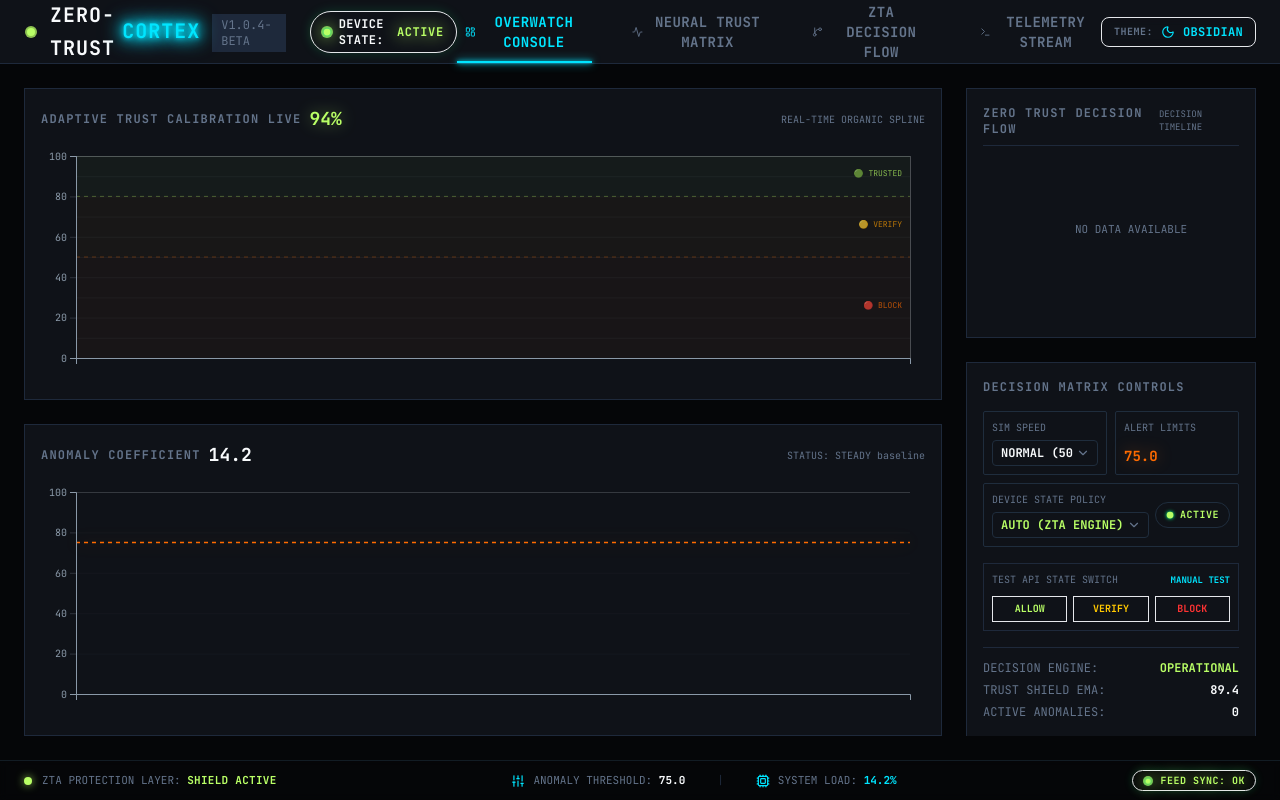
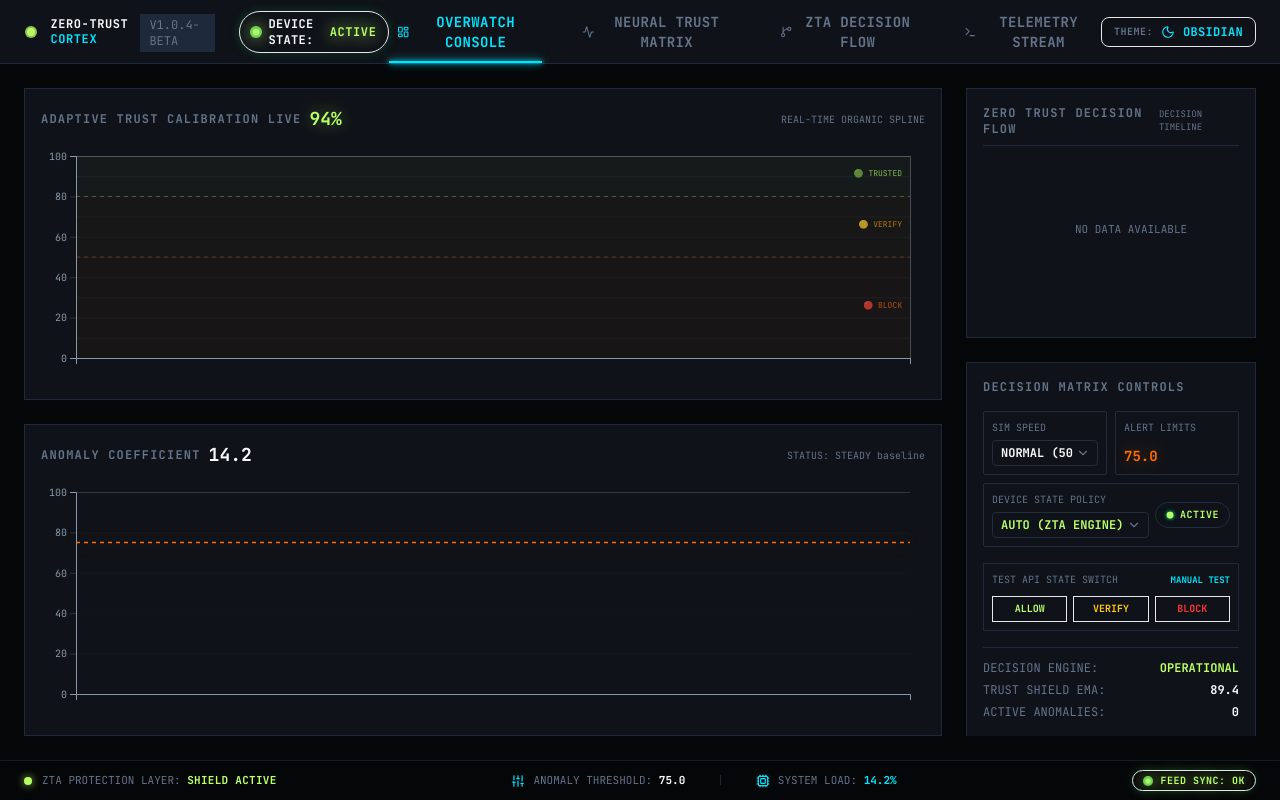
Before and after one commit to CodingLangur/major_proj_frontend, a website: page index.html in a window 1280 px wide. Drawn offline with nearby package versions, Linux system fonts and the light colour scheme; no server answers.

Commit message:
style: adjust branding font size and stack header title text for better layout

```diff
--- a/index.html
+++ b/index.html
@@ -333,8 +333,9 @@
         <span class="animate-ping absolute inline-flex h-3 w-3 rounded-full bg-acid opacity-75"></span>
         <span class="relative inline-flex rounded-full h-2 w-2 bg-acid"></span>
       </div>
-      <h1 class="text-xl font-bold tracking-wider leading-relaxed font-mono-data text-text flex items-center gap-1.5">
-        ZERO-TRUST <span class="text-primary glow-cyan-sharp">CORTEX</span>
+      <h1 class="text-xs font-bold tracking-wider leading-tight font-mono-data text-text flex flex-col justify-center">
+        <span class="whitespace-nowrap">ZERO-TRUST</span>
+        <span class="text-primary whitespace-nowrap">CORTEX</span>
       </h1>
       <span class="text-xs bg-bordercol border border-bordercol px-2 py-0.5 font-mono-data text-muted mt-0.5">V1.0.4-BETA</span>
 
```
